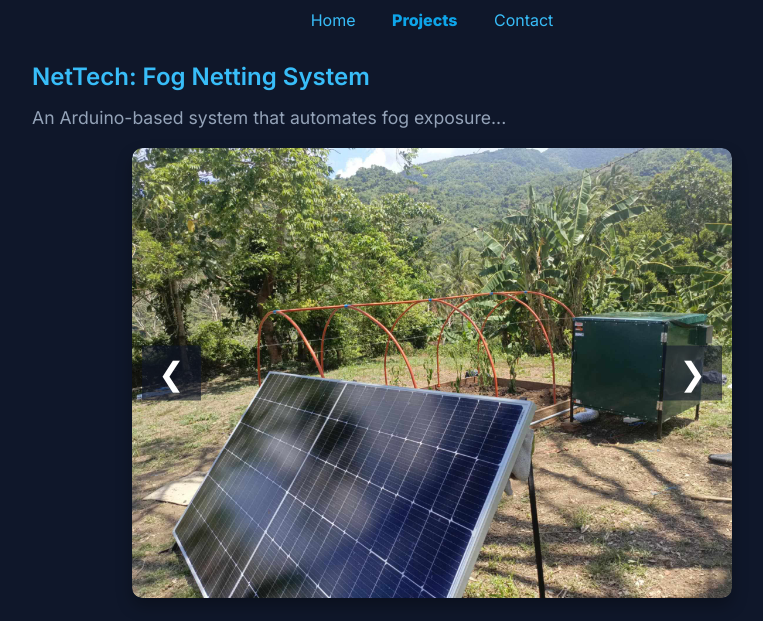
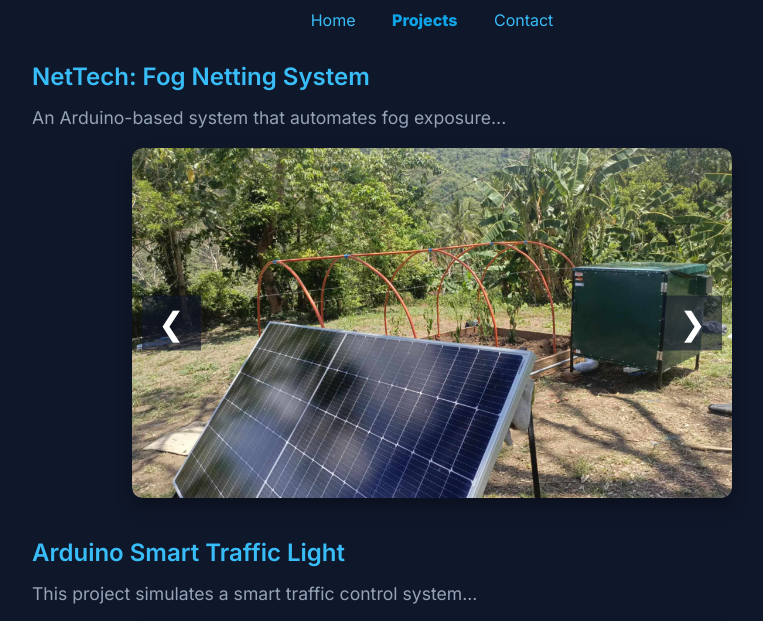
Before and after one commit to Rome88888/website, a plain HTML site: page projects.html in a window 1280 px wide. Shown: the part 103-724 px from the top of the page, without its empty margins (208-971 px from the left). Drawn offline with nearby package versions, Linux system fonts and the light colour scheme.

Commit message:
Update style.css

```diff
--- a/style.css
+++ b/style.css
@@ -148,6 +148,8 @@ form button:hover {
 
 .carousel-slide {
   min-width: 100%;
+  height: 350px; /* fixed height for uniformity */
+  object-fit: cover;
   display: none;
   border-radius: 10px;
 }
```
